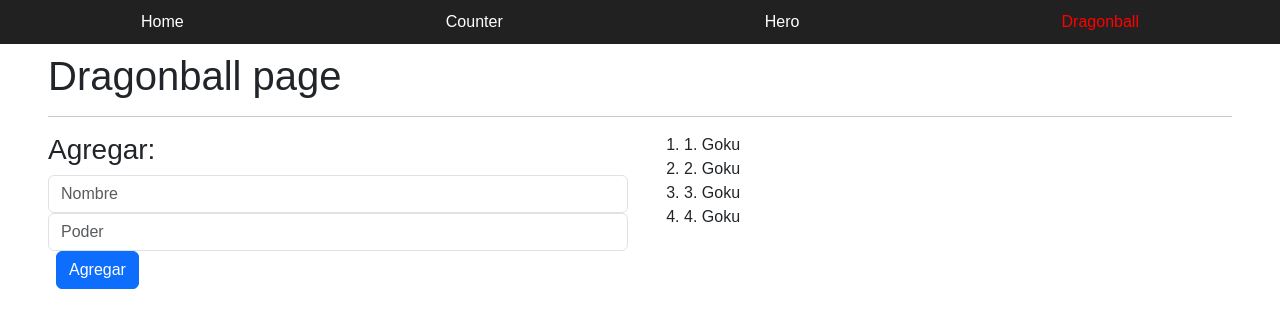
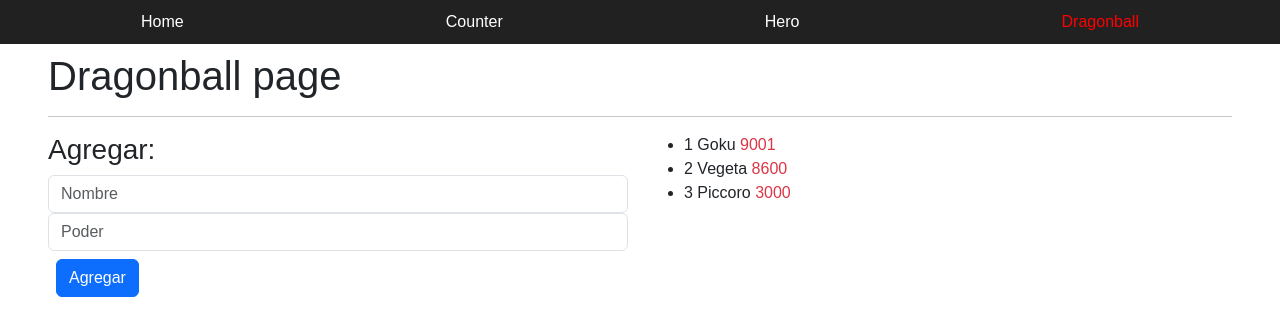
Before and after one commit to franciscosantiagoc/basesAngular2026, an Angular app: page /dragonball in a window 1280 px wide. Shown: the top 336 px of the page. Built offline with nearby package versions, Linux system fonts and the light colour scheme.

Commit message:
Uso del  control flow @for

```diff
--- a/src/app/pages/dragonball/dragonball-page.component.html
+++ b/src/app/pages/dragonball/dragonball-page.component.html
@@ -5,15 +5,17 @@
     <h3>Agregar:</h3>
     <input type="text" class="form-control" placeholder="Nombre"/>
     <input type="number" class="form-control" placeholder="Poder"/>
-    <button class="btn btn-primary mx-2">Agregar</button>
+    <button class="btn btn-primary mx-2 mt-2">Agregar</button>
   </div>
 
   <div class="col-12 col-sm-6">
-    <ol>
-      <li>1. Goku</li>
-      <li>2. Goku</li>
-      <li>3. Goku</li>
-      <li>4. Goku</li>
-    </ol>
+    <ul>
+      @for (character of characters(); track character.id; let idx=$index) {
+        <li>
+          <span>{{idx + 1}} {{character.name}}</span>
+          <span class="text-danger"> {{character.power}}</span>
+        </li>
+      }
+    </ul>
   </div>
 </section>
--- a/src/app/pages/dragonball/dragonball-page.component.ts
+++ b/src/app/pages/dragonball/dragonball-page.component.ts
@@ -1,7 +1,31 @@
-import { Component } from '@angular/core';
+import { Component, signal } from '@angular/core';
+
+interface Character {
+  id: number;
+  name: string;
+  power: number;
+}
 
 @Component({
   templateUrl: './dragonball-page.component.html',
   styleUrl: './dragonball-page.component.scss',
 })
-export class DragonballPageComponent {}
+export class DragonballPageComponent {
+  characters = signal<Character[]>([
+    {
+      id: 1,
+      name: 'Goku',
+      power: 9001,
+    },
+    {
+      id: 2,
+      name: 'Vegeta',
+      power: 8600,
+    },
+    {
+      id: 3,
+      name: 'Piccoro',
+      power: 3000,
+    },
+  ])
+}
```
